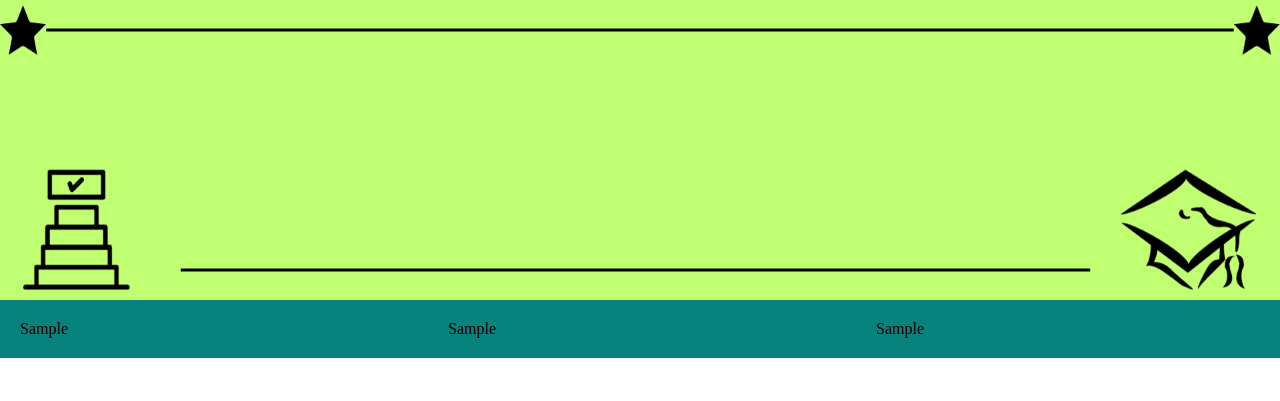
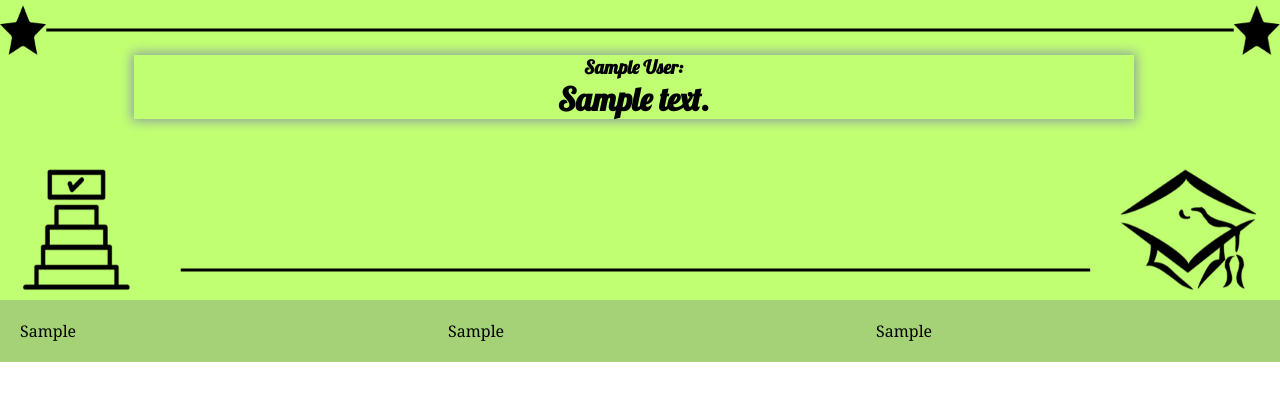
Before and after one commit to Madi-S/Daily-Motivator, a Flask app: template project/templates/home.html in a window 1280 px wide. Shown: the top 401 px of the page. Run offline with Flask 3, Linux system fonts and the light colour scheme; the template is opened without the code that fills it: most values are stand-ins (such as "Sample title", 1, 10 or a date in 2020).

Commit message:
Web page is ready

```diff
--- a/project/app.py
+++ b/project/app.py
@@ -1,28 +1,23 @@
 import random
 from flask import Flask, render_template
 
-from data import get_data_in_rows
+from data import get_data_in_rows, authors
 
 
 app = Flask(__name__, template_folder='templates', static_folder='static')
 
 data = get_data_in_rows()
 
+
 @app.get('/')
 def home():
     random_text = random.choice(random.choice(data))
-    kwargs = {'row1': data[0], 'row2': data[1], 'row3': data[2], 'random_text':random_text}
+    random_author = random.choice(authors)
+    kwargs = {'row1': data[0], 'row2': data[1], 'row3': data[2],
+              'random_text': random_text, 'random_author': random_author}
     return render_template('home.html', **kwargs)
 
 
 @app.errorhandler(404)
 def page_not_found(e):
     return render_template('404.html', error=e), 404
-
-
-
-if __name__ == '__main__':
-    app.run(debug=True)
-
-
-'flask --app app run'
--- a/project/data.py
+++ b/project/data.py
@@ -1,3 +1,7 @@
+
+
+authors = ('Однажды великий мудрец сказал:', 'Не забывай, что', 'Великие слова', 'Умные слова', 'Старайся следовать этому',
+           'Очень важно', 'Помни, что', 'Я лишь скажу', 'Правда на все времена', 'Тебе помогут эти слова')
 
 
 def get_data_in_rows() -> tuple[list[str], list[str], list[str]]:
@@ -15,5 +19,4 @@ def get_data_in_rows() -> tuple[list[str], list[str], list[str]]:
         if i + 2 < len(data):
             data3.append(data[i + 2])
 
-
     return (data1, data2, data3)
--- a/project/main.py
+++ b/project/main.py
@@ -0,0 +1,8 @@
+from app import app
+
+
+if __name__ == '__main__':
+    app.run(debug=True)
+
+
+'flask --app app run'
--- a/project/static/home.css
+++ b/project/static/home.css
@@ -1,21 +1,11 @@
-h2 {
-    color: #ff5353;
-}
-
-h4 {
-    color: #ff0000;
-}
-
 * {
     margin: 0;
 }
 
 .section-a {
+    position: relative;
     width: 100%;
     height: 300px;
-    /* display: flex;
-    align-items: center;
-    justify-content: center; */
 }
 
 .section-a img {
@@ -24,20 +14,34 @@ h4 {
 }
 
 .section-a__center {
-    padding: 20px;
+    z-index: 999;
+    position: absolute;
+    top: 55px;
+    right: 10%;
+    left: 9%;
+    margin: auto;
+    text-align: center;
     box-shadow: 0px 0px 11px 2px #8c9e9f;
-    margin-left: 10%;
-    margin-right: 10%;
+    width: 1000px;
+}
+
+.section-a__center h1 {
+    font-family: 'Lobster', sans-serif;
+}
+
+.section-a__center h3 {
+    font-family: 'Lobster', sans-serif;
 }
 
 .section-b {
     width: 100%;
     height: 100%;
-    background-color: #08827c;
+    background-color: #a5d277;
     display: flex;
     flex-direction: row;
     align-items: center;
     justify-content: space-between;
+    font-family: 'Noto Serif', serif;
 }
 
 .section-b__row {
--- a/project/templates/home.html
+++ b/project/templates/home.html
@@ -7,17 +7,20 @@
     <title>Document</title>
 
     <link rel="stylesheet" href="{{ url_for('static', filename='home.css') }}" />
+    <link rel="preconnect" href="https://fonts.googleapis.com">
+    <link rel="preconnect" href="https://fonts.gstatic.com" crossorigin>
+    <link href="https://fonts.googleapis.com/css2?family=Lobster&family=Noto+Serif&display=swap" rel="stylesheet">
 </head>
 
 <body>
     <div class="section-a">
         <img src="{{ url_for('static', filename='bg.png')}}" alt="bg">
 
-        <!-- <div class="section-a__center">
+        <div class="section-a__center">
 
-            <h4>Помни только сегодня:</h4>
-            <h2>{{ random_text }}</h2>
-        </div> -->
+            <h3>{{ random_author }}:</h3>
+            <h1>{{ random_text }}</h1>
+        </div>
     </div>
 
 
```
Also changed, not shown: 1 other file.
